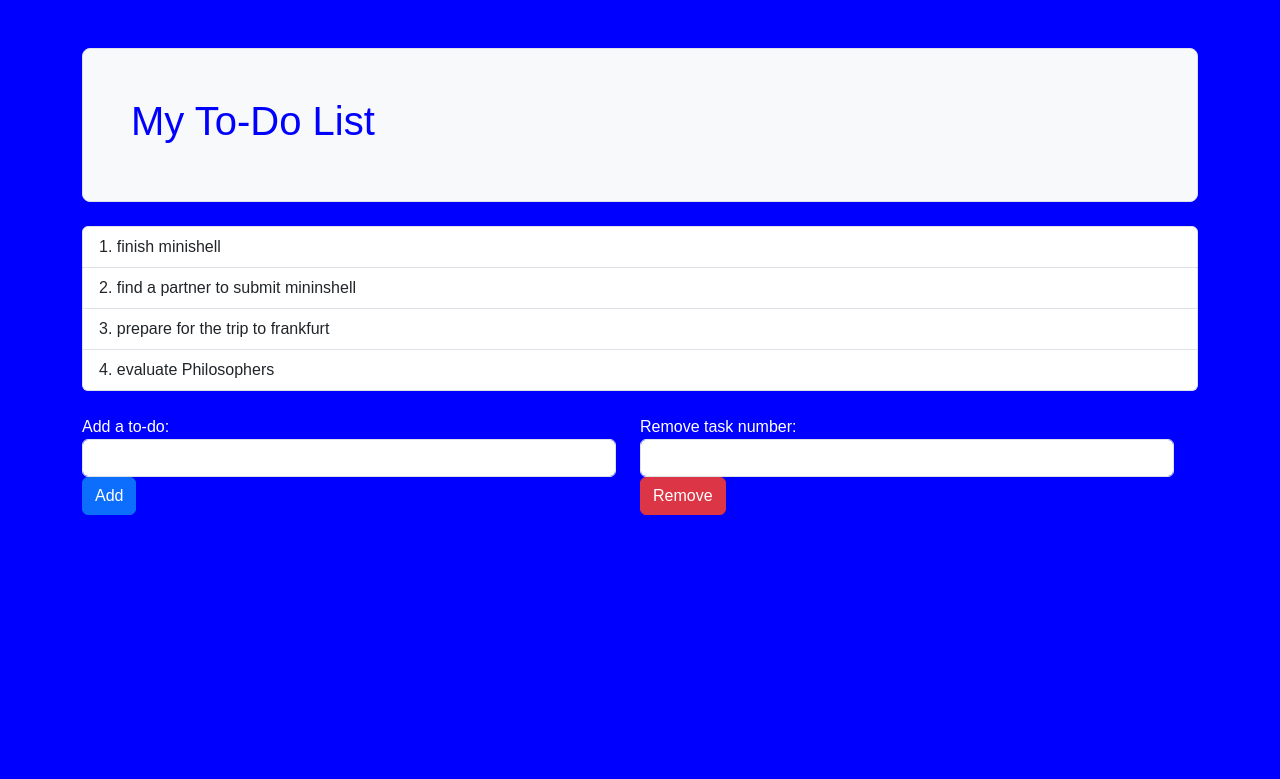
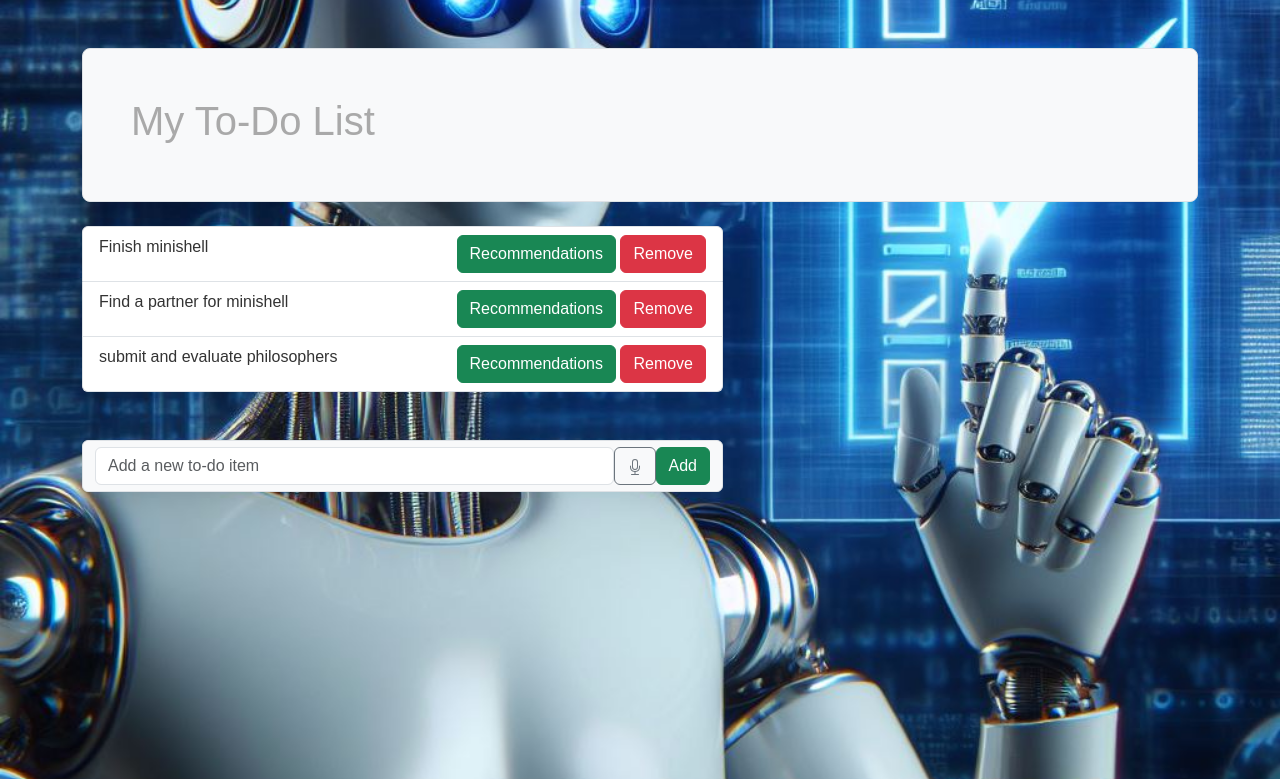
Before and after one commit to Skanzer/MyToDoApp, a Flask app: page / in a window 1280 px wide. Shown: the top 779 px of the page. Run offline with Flask 3, Linux system fonts and the light colour scheme.

Commit message:
Sprint05-US01

```diff
--- a/app.py
+++ b/app.py
@@ -1,42 +1,80 @@
-from flask import Flask, render_template, request, redirect, url_for
+from flask import Flask, render_template, request, redirect, url_for, g
+from database import db, Todo
+from recommendation_engine import RecommendationEngine
+import json
 import os
 
 app = Flask(__name__)
 basedir = os.path.abspath(os.path.dirname(__file__))
-todo_file = os.path.join(basedir, "todo_list.txt")
+app.config["SQLALCHEMY_DATABASE_URI"] = "sqlite:///" + os.path.join(basedir, "todos.db")
+app.config["SQLALCHEMY_TRACK_MODIFICATIONS"] = False
 
 todo_list = []
 
-try:
-    with open(todo_file, "r") as file:
-        for line in file:
-            todo_list.append(line.strip())
-except FileNotFoundError:
-    print("No saved items found")
+db.init_app(app)
+with app.app_context():
+    db.create_all()
+
+@app.before_request
+def load_data_to_g():
+    todos = Todo.query.all()
+    g.todos = todos
+    g.todo = None
 
 @app.route("/")
 def index():
-    return render_template("index.html", todo_list=todo_list)
+    return render_template("index.html")
 
 @app.route("/add", methods=["POST"])
 def add_todo():
-    todo = request.form["todo"]
-    todo_list.append(todo)
-    save_todo_list()
+    # get the data from the form
+    todo = Todo(
+        name=request.form["todo"],
+    )
+
+    # add the new ToDo to the list
+    db.session.add(todo)
+    db.session.commit()
+
+    # add the new ToDo to the list
     return redirect(url_for("index"))
 
-@app.route("/remove", methods=["POST"])
-def remove_todo():
-    item_number = int(request.form["item_number"])
-    if 0 < item_number <= len(todo_list):
-        todo_list.pop(item_number - 1)
-        save_todo_list()
+# Delete a ToDo
+@app.route("/remove/<int:id>", methods=["GET", "POST"])
+def remove_todo(id):
+    db.session.delete(Todo.query.filter_by(id=id).first())
+    db.session.commit()
     return redirect(url_for("index"))
 
-def save_todo_list():
-    with open(todo_file, "w") as file:
-        for todo in todo_list:
-            file.write(todo + "\n")
+
+# Show AI recommendations
+@app.route('/recommend/<int:id>', methods=['GET'])
+async def recommend(id):
+    recommendation_engine = RecommendationEngine()
+    g.todo = db.session.query(Todo).filter_by(id=id).first()
+
+    if g.todo:
+        try:
+            #attempt to load any saved recommendation from the DB
+            if g.todo.recommendations_json is not None:
+                g.todo.recommendations = json.loads(g.todo.recommendations_json)
+                return render_template('index.html')
+        except ValueError as e:
+            print("Error:", e)
+
+    g.todo.recommendations = await recommendation_engine.get_recommendations(g.todo.name)
+
+    # Save the recommendations to the database
+    try:
+        g.todo.recommendations_json = json.dumps(g.todo.recommendations)
+        db.session.add(g.todo)
+        db.session.commit()
+    except Exception as e:
+        print(f"Error adding and committing todo: {e}")
+        return
+
+    return render_template('index.html')
+
 
 if __name__ == "__main__":
     app.run(debug=True)
--- /dev/null
+++ b/services.py
@@ -0,0 +1,5 @@
+from enum import Enum
+
+class Service(Enum):
+    OpenAI = "openai"
+    AzureOpenAI = "azureopenai"
--- a/static/css/style.css
+++ b/static/css/style.css
@@ -1,9 +1,20 @@
 body {
-    background-color: blue;
-    color: white;
+    color: darkslategray;  /* default font color */
     font-family: Arial, sans-serif;
+    background-image: url("../images/Designer02.jpeg");
+    background-repeat: no-repeat;
+    background-position: center;
+    background-size:cover;
+}
+
+label {
+    color: white
 }
 
 h1 {
-    color: blue;
+    color: darkgray; /* font for the h1 header*/
 }
+
+.list-group-item {
+    color: #333; /* dark grey */
+}
--- /dev/null
+++ b/static/js/app.js
@@ -0,0 +1,33 @@
+document.addEventListener("DOMContentLoaded", function() {
+    const nameInput = document.getElementById("todo");
+
+    //add javascript to support speech recognition for the todo input field
+    const SpeechRecognition = window.SpeechRecognition || window.webkitSpeechRecognition;
+    const recognition = new SpeechRecognition();
+    recognition.continuous = false;
+    recognition.lang = "en-US";
+    recognition.interimResults = false;
+
+    window.captureVoice = function() {
+        recognition.start();
+        nameInput.value = "Your microphone is activated, speak to record voice";
+    };
+
+    recognition.onresult = function(event) {
+        const transcript = event.results[0][0].transcript;
+        const recognizedText = transcript.endsWith('.') ? transcript.slice(0, -1) : transcript;
+        nameInput.value = recognizedText;
+    };
+
+    recognition.onspeechend = function() {
+        recognition.stop();
+    };
+
+    recognition.onnomatch = function(event) {
+        nameInput.value = "I didn't recognize that prompt.";
+    };
+
+    recognition.onerror = function(event) {
+        nameInput.value = "Error occurred in recognition: " + event.error;
+    };
+});
--- a/templates/index.html
+++ b/templates/index.html
@@ -3,42 +3,68 @@
 <head>
     <title>My To-Do List</title>
     <link href="https://cdn.jsdelivr.net/npm/bootstrap@5.3.3/dist/css/bootstrap.min.css" rel="stylesheet" integrity="sha384-QWTKZyjpPEjISv5WaRU9OFeRpok6YctnYmDr5pNlyT2bRjXh0JMhjY6hW+ALEwIH" crossorigin="anonymous">
-    <link rel="stylesheet" href="{{ url_for('static', filename='css/style.css') }}">
+    <link rel="stylesheet" href="{{ url_for('static', filename='css/style.css') }}" />
+    <link rel="icon" type="image/x-icon" href="{{ url_for('static', filename='images/favicon.ico') }}">
+    <script src="{{ url_for('static', filename='js/app.js') }}"></script>
 </head>
 <body>
+    <br/>
+    <br/>
     <div class="container">
-        <br/>
-        <br/>
         <div class="h-100 p-5 bg-body-tertiary border rounded-3">
-        <h1>My To-Do List</h1>
+            <h1>My To-Do List</h1>
         </div>
         <br />
         <div class="row">
-            <div class="col-12">
-                <ol class="list-group list-group-numbered">
-                    {% for todo in todo_list %}
-                        <li class="list-group-item">{{ todo }}</li>
-                    {% endfor %}
-                </ol>
-            </div>
-        <div class="row">
-            <div class="col-6">
+            <div class="col-7">
+                <form>
+                    <ol class="list-group">
+                        {% for todo in g.todos %}
+                            <li id="task-{{ todo.id }}" data-id="{{ todo.id }}" class="list-group-item d-flex justify-content-between">
+                                <div class="task">
+                                        <div class="title" id="title-{{ todo.id }}">{{ todo.name }}</div>
+                                </div>
+                            <span>
+                                <button type="submit" class="btn btn-success" formaction="{{ url_for('recommend', id=todo.id) }}" formmethod="GET">Recommendations</button>
+                                <button type="submit" class="btn btn-danger" formaction="{{ url_for('remove_todo', id=todo.id) }}" formmethod="POST">Remove</button>
+                            </span>
+                        </li>
+                        {% endfor %}
+                    </ol>
+                </form>
                 <form action="/add" method="post" class="my-4">
                     <div class="form-group">
-                        <label for="todo">Add a to-do:</label>
-                        <input type="text" name="todo" class="form-control">
+                        <br />
                     </div>
-                    <button type="submit" class="btn btn-primary">Add</button>
+                    <span class="input-group-text">
+                        <input type="text" id="todo" name="todo" class="form-control" placeholder="Add a new to-do item">
+
+                        <button type="button" class="btn btn-outline-secondary" onclick="captureVoice()">
+                            <svg xmlns="http://www.w3.org/2000/svg" width="16" height="16" fill="currentColor" class="bi bi-mic" viewBox="0 0 16 16">
+                                <path d="M3.5 6.5A.5.5 0 0 1 4 7v1a4 4 0 0 0 8 0V7a.5.5 0 0 1 1 0v1a5 5 0 0 1-4.5 4.975V15h3a.5.5 0 0 1 0 1h-7a.5.5 0 0 1 0-1h3v-2.025A5 5 0 0 1 3 8V7a.5.5 0 0 1 .5-.5"></path>
+                                <path d="M10 8a2 2 0 1 1-4 0V3a2 2 0 1 1 4 0zM8 0a3 3 0 0 0-3 3v5a3 3 0 0 0 6 0V3a3 3 0 0 0-3-3"></path>
+                            </svg>
+                            <span class="visually-hidden" title="Use Microphone"></span>
+                          </button>
+                        <button type="submit" class="btn btn-success">Add</button>
+                    </span>
                 </form>
+
             </div>
-            <div class="col-6">
-                <form action="/remove" method="post" class="my-4">
-                    <div class="form-group">
-                        <label for="item_number">Remove task number:</label>
-                        <input type="number" name="item_number" min="1" class="form-control">
+            <div class="col-5">
+                {% if g.todo != None %}
+                <div id="recommendations-div" class="card">
+                    <div class="card-body">
+                        <div class="list-group" id="list-of-recommendations">
+                            <h5>AI Recommendations for "{{ g.todo.name }}"</h5>
+                            {% for recommend in g.todo.recommendations %}
+                            <a href="{{ recommend.link }}" class="list-group-item list-group-item-action"> {{ recommend.title }} </a>
+                            {% endfor %}
+                          </div>
+                          <br />
                     </div>
-                    <button type="submit" class="btn btn-danger">Remove</button>
-                </form>
+                </div>
+                {% endif %}
             </div>
         </div>
     </div>
```
Also changed, not shown: database.py (added, +18 -0 lines), recommendation_engine.py (added, +75 -0 lines), static/images/Designer02.jpeg (added), static/images/favicon.ico (added), todos.db (added), 1 other file.
